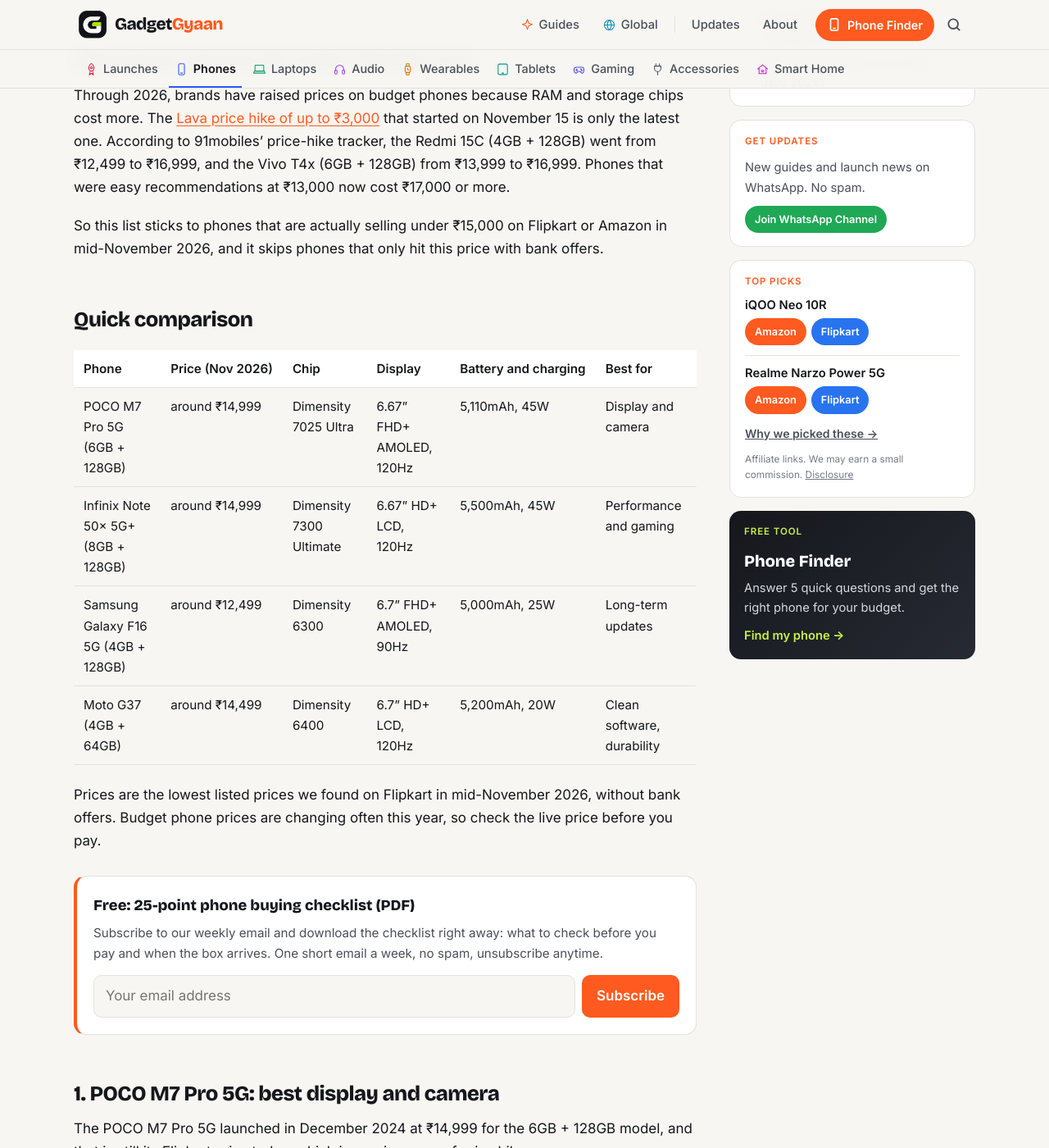
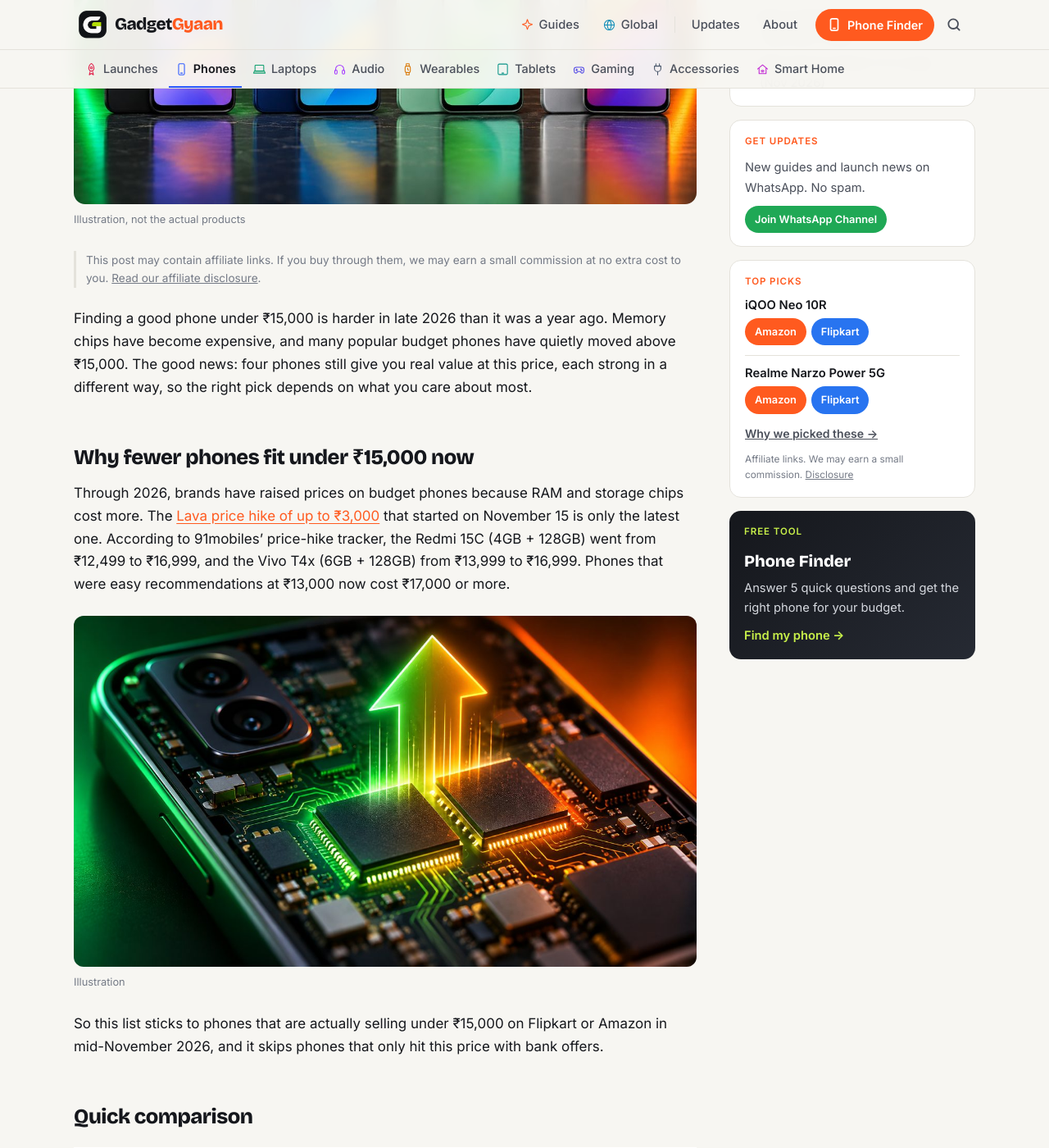
Before and after one commit to kiteksood167/kiteksood167.github.io, a Jekyll site: the page built from _posts/2026-11-17-best-phones-under-15000-india.md, in a window 1280 px wide and 1400 px high, scrolled down 750 px. Shown: the whole window at 82% size. Built offline with Jekyll 4.4.1, drawn with Linux system fonts in a browser that asks for light colours; comment, search, counter and statistics services are not loaded; some of the changed text lies outside the part shown.

Commit message:
Add cover and inline images to best phones under 15000 post
Co-Authored-By: Claude Opus 5.5 <noreply@anthropic.com>
Claude-Session: https://claude.ai/code/session_01WQRPmSxMwztgHXfstCGpBN

```diff
--- a/_posts/2026-11-17-best-phones-under-15000-india.md
+++ b/_posts/2026-11-17-best-phones-under-15000-india.md
@@ -6,6 +6,9 @@ category: Phones
 also_in: [Guides]
 tags: [budget phones, phones under 15000, 5G phones, POCO M7 Pro 5G, Infinix Note 50x 5G, Samsung Galaxy F16 5G, Moto G37, buying guide]
 affiliate: true
+image: /assets/images/best-phones-under-15000-india.jpg
+image_alt: "Four budget smartphones in black, blue, mint green and silver standing in a row on a dark reflective table with green and orange neon light"
+image_credit: "Illustration, not the actual products"
 sources:
   - name: "The Quint: POCO M7 Pro 5G launched in India, price and specifications"
     url: "https://www.thequint.com/tech-and-auto/tech-news/poco-m7-pro-5g-launched-in-india-features-specifications-and-price"
@@ -27,6 +30,11 @@ Finding a good phone under ₹15,000 is harder in late 2026 than it was a year a
 ## Why fewer phones fit under ₹15,000 now
 
 Through 2026, brands have raised prices on budget phones because RAM and storage chips cost more. The [Lava price hike of up to ₹3,000](/lava-smartphone-price-hike-november-15/) that started on November 15 is only the latest one. According to 91mobiles' price-hike tracker, the Redmi 15C (4GB + 128GB) went from ₹12,499 to ₹16,999, and the Vivo T4x (6GB + 128GB) from ₹13,999 to ₹16,999. Phones that were easy recommendations at ₹13,000 now cost ₹17,000 or more.
+
+<figure class="inline-figure">
+  <img width="1200" height="675" src="/assets/images/phone-memory-chip-price-rise-arrow-neon.jpg" alt="Memory chips on a phone circuit board with a glowing arrow rising above them, green and orange neon light" loading="lazy">
+  <figcaption>Illustration</figcaption>
+</figure>
 
 So this list sticks to phones that are actually selling under ₹15,000 on Flipkart or Amazon in mid-November 2026, and it skips phones that only hit this price with bank offers.
 
@@ -99,6 +107,11 @@ If you can stretch your budget by ₹1,500 to ₹2,000, the **Samsung Galaxy A07
 
 ## How to choose between them
 
+<figure class="inline-figure">
+  <img width="1200" height="675" src="/assets/images/man-comparing-two-budget-phones-desk.jpg" alt="Young man at a desk holding two budget smartphones side by side and comparing them" loading="lazy">
+  <figcaption>Illustration</figcaption>
+</figure>
+
 - **Pick the POCO M7 Pro 5G** if screen quality and photos matter most.
 - **Pick the Infinix Note 50x 5G+** if you play games like BGMI or Free Fire and want the fastest chip.
 - **Pick the Samsung Galaxy F16 5G** if you want the longest software support and the lowest price.
```
Also changed, not shown: assets/images/index.yml (+15 -0 lines), assets/images/best-phones-under-15000-india.jpg (added), assets/images/man-comparing-two-budget-phones-desk.jpg (added), assets/images/md/best-phones-under-15000-india.jpg (added), assets/images/phone-memory-chip-price-rise-arrow-neon.jpg (added), assets/images/sm/best-phones-under-15000-india.jpg (added), assets/images/thumbs/best-phones-under-15000-india.jpg (added).
